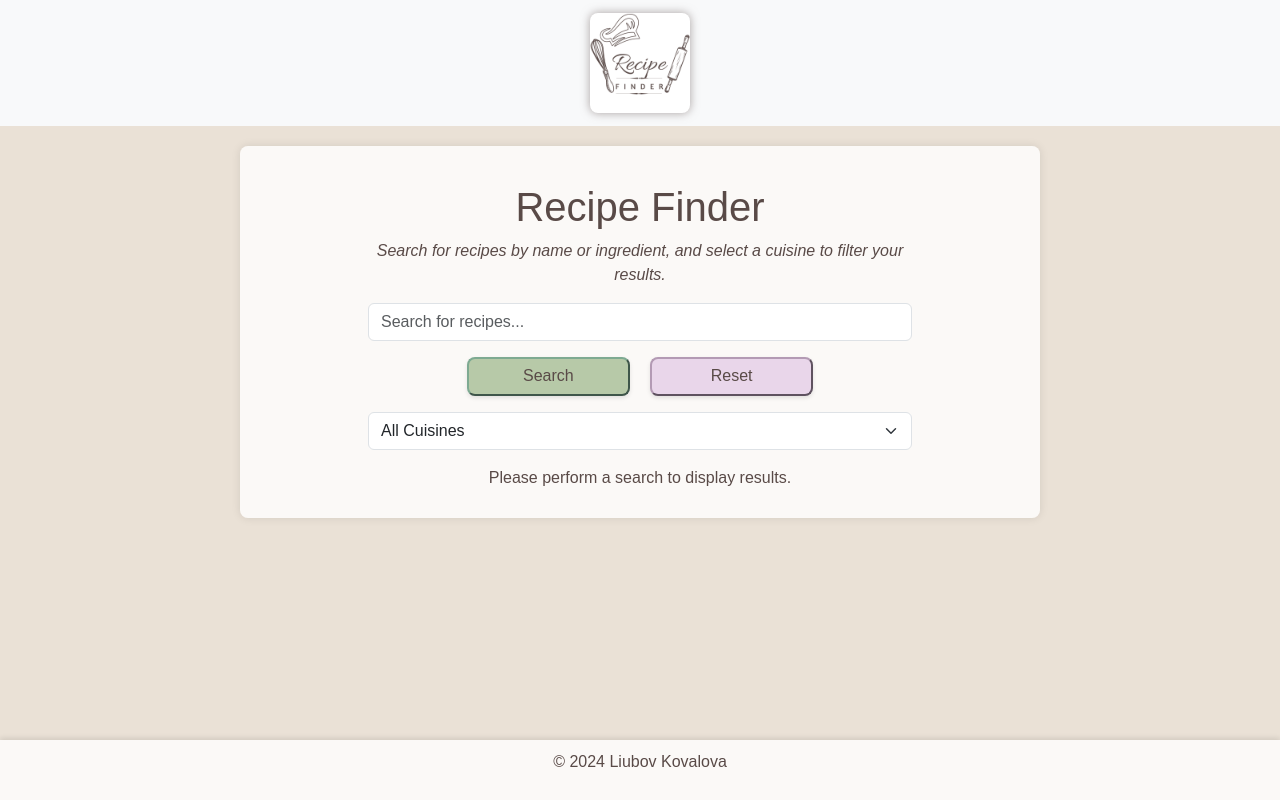
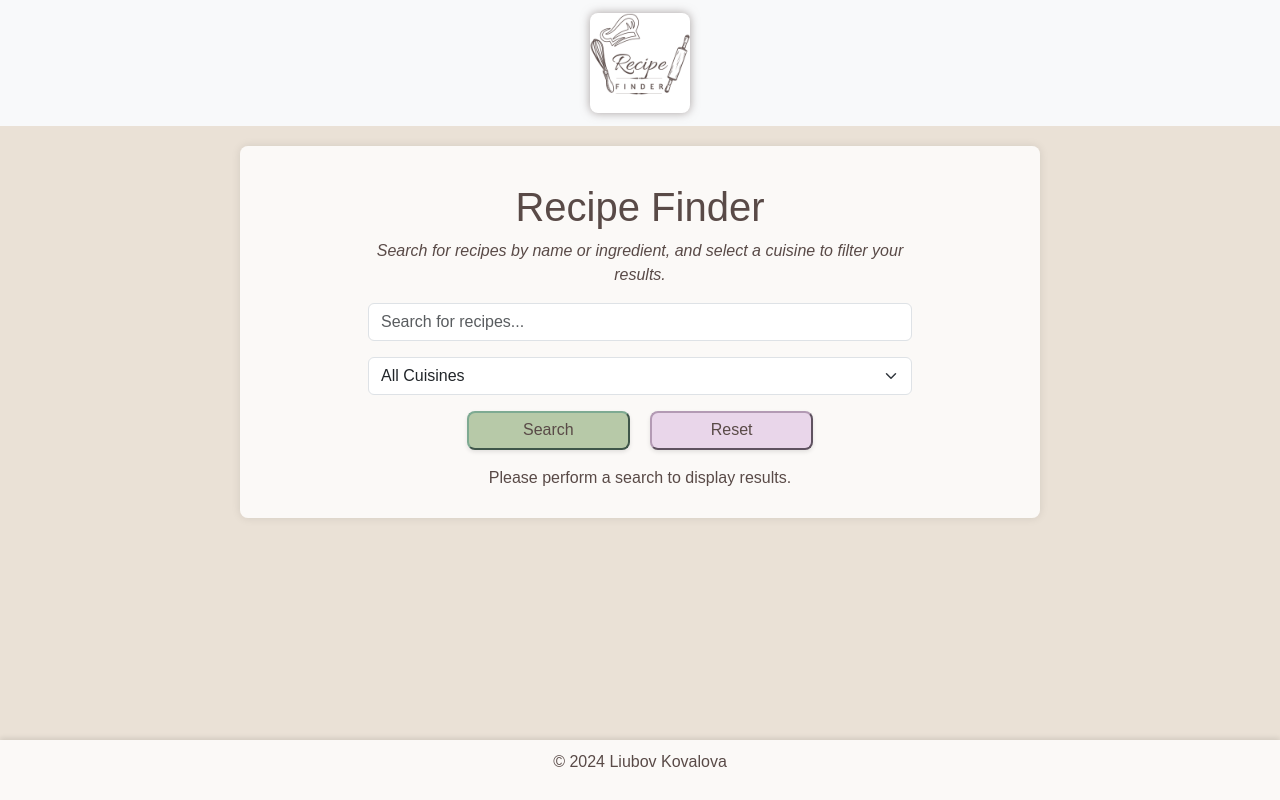
Before and after one commit to LKovalova/RecipeFinderReact, a React (Create React App) app in the folder recipe-finder/: page / in a window 1280 px wide. Built offline with nearby package versions, Linux system fonts and the light colour scheme; a web font is replaced by a local one.

Commit message:
Improved Search Component

```diff
--- a/recipe-finder/src/components/Search.js
+++ b/recipe-finder/src/components/Search.js
@@ -1,4 +1,4 @@
-import React, { useState, useEffect } from "react";
+import React, { useState } from "react";
 
 /**
  * Search component that allows users to input search queries and select cuisines.
@@ -41,12 +41,6 @@ const Search = ({ onSearch }) => {
     "Vietnamese",
   ];
 
-  useEffect(() => {
-    if (cuisine) {
-      onSearch(query, cuisine);
-    }
-  }, [cuisine]);
-
   const handleSearch = () => {
     onSearch(query, cuisine);
   };
@@ -70,6 +64,18 @@ const Search = ({ onSearch }) => {
           value={query}
           onChange={(e) => setQuery(e.target.value)}
         />
+        <select
+          className="form-select mt-3"
+          value={cuisine}
+          onChange={(e) => setCuisine(e.target.value)}
+        >
+          <option value="">All Cuisines</option>
+          {cuisines.map((cuisine) => (
+            <option key={cuisine} value={cuisine}>
+              {cuisine}
+            </option>
+          ))}
+        </select>
         <div className="button-group mt-3 text-center">
           <button
             id="searchButton"
@@ -90,18 +96,6 @@ const Search = ({ onSearch }) => {
             Reset
           </button>
         </div>
-        <select
-          className="form-select mt-3"
-          value={cuisine}
-          onChange={(e) => setCuisine(e.target.value)}
-        >
-          <option value="">All Cuisines</option>
-          {cuisines.map((cuisine) => (
-            <option key={cuisine} value={cuisine}>
-              {cuisine}
-            </option>
-          ))}
-        </select>
       </div>
     </div>
   );
```
